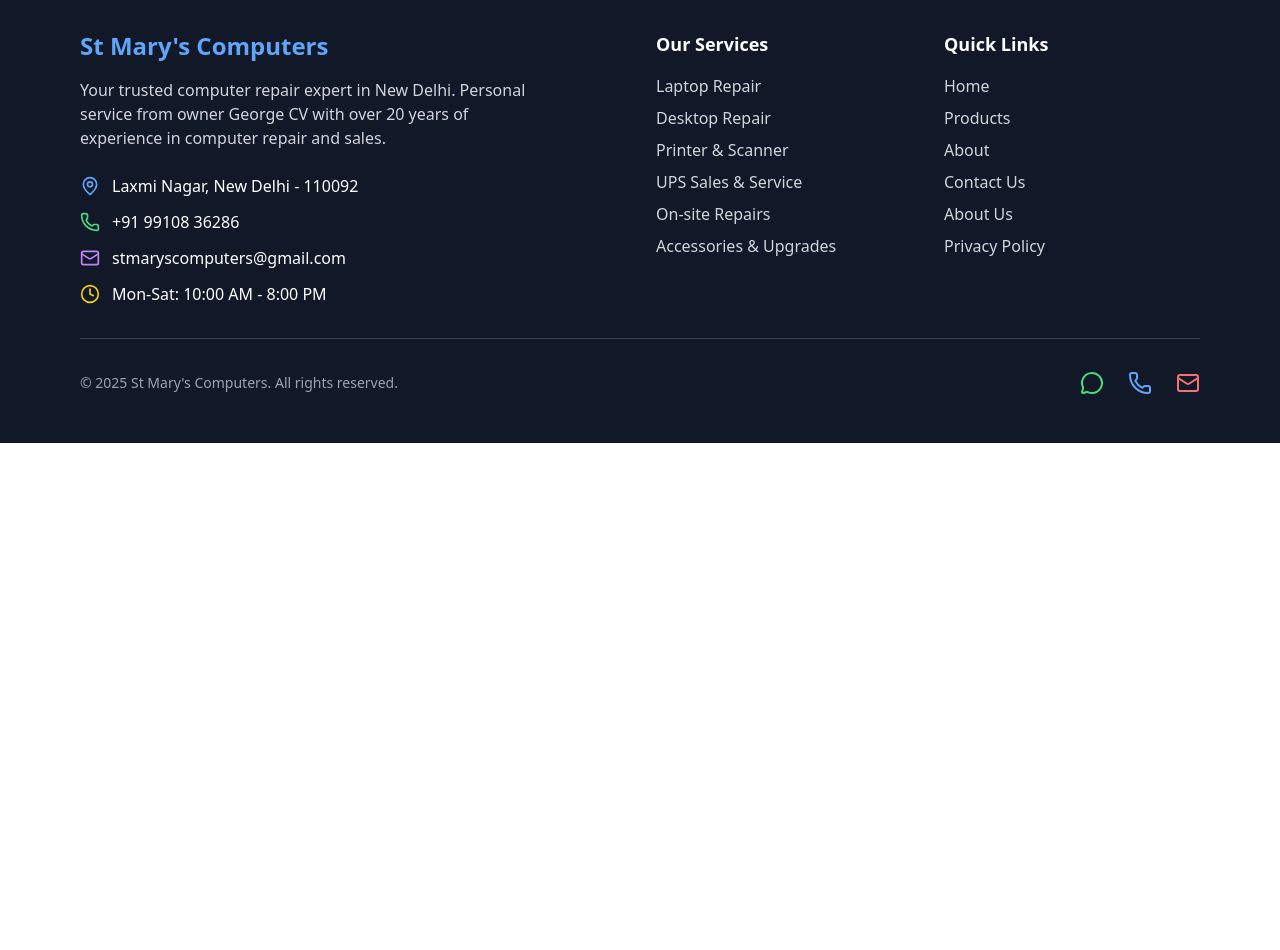
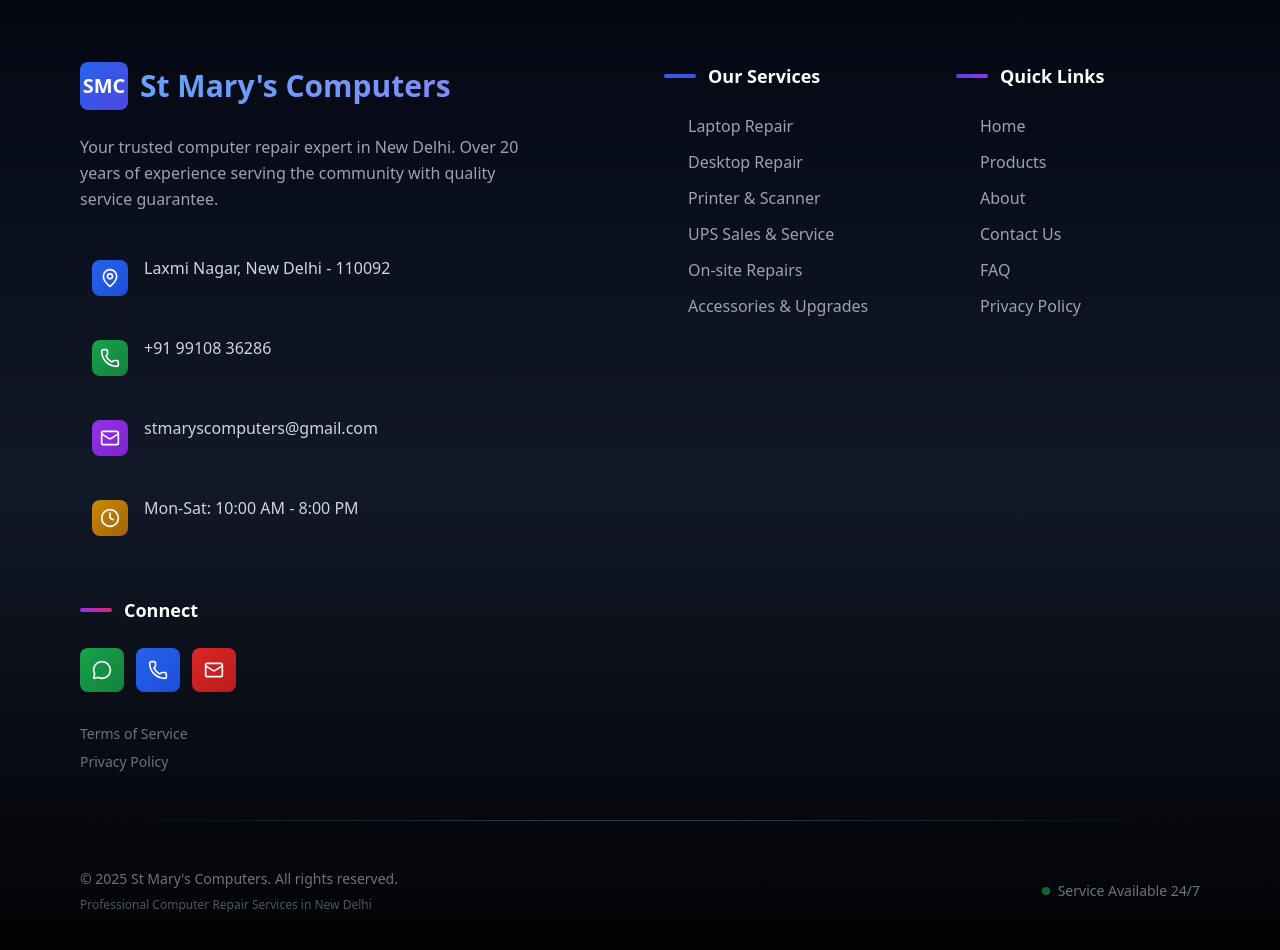
Before and after one commit to dariogeorge21/st-marys-computers, a Next.js app: page / in a window 1280 px wide. Shown: the part 5260-6210 px from the top of the page. Before the commit the page ends 5703 px from the top, so only its background shows below. Built offline with nearby package versions, Linux system fonts and the light colour scheme.

Commit message:
Revamp footer component with enhanced styling, improved layout, and updated contact information for better user engagement

```diff
--- a/components/footer.tsx
+++ b/components/footer.tsx
@@ -1,146 +1,213 @@
-import { Phone, MessageCircle, MapPin, Mail, Clock } from "lucide-react";
+import { Phone, MessageCircle, MapPin, Mail, Clock, ArrowRight } from "lucide-react";
 import Link from "next/link";
 
 export function Footer() {
   return (
-    <footer className="bg-gray-900 text-white">
-      <div className="max-w-6xl mx-auto px-4 py-12">
-        <div className="grid md:grid-cols-4 gap-8">
+    <footer className="relative bg-gradient-to-b from-gray-950 via-gray-900 to-black text-white overflow-hidden">
+      {/* Decorative background elements */}
+      <div className="absolute inset-0 overflow-hidden pointer-events-none">
+        <div className="absolute bottom-0 right-0 w-96 h-96 bg-blue-600/10 rounded-full mix-blend-multiply filter blur-3xl opacity-30"></div>
+        <div className="absolute top-0 left-0 w-80 h-80 bg-indigo-600/10 rounded-full mix-blend-multiply filter blur-3xl opacity-30"></div>
+      </div>
+
+      <div className="relative z-10">
+        <div className="max-w-6xl mx-auto px-4 py-16 sm:py-20">
+          <div className="grid grid-cols-1 sm:grid-cols-2 md:grid-cols-4 gap-8 sm:gap-12">
             {/* Company Info */}
-          <div className="md:col-span-2">
-            <h3 className="text-2xl font-bold text-blue-400 mb-4">
+            <div className="md:col-span-2 animate-fade-in">
+              <div className="flex items-center gap-3 mb-6">
+                <div className="w-12 h-12 bg-gradient-to-br from-blue-600 to-indigo-600 rounded-lg flex items-center justify-center">
+                  <span className="text-xl font-bold">SMC</span>
+                </div>
+                <h3 className="text-2xl sm:text-3xl font-bold bg-clip-text text-transparent bg-gradient-to-r from-blue-400 to-indigo-400">
                   St Mary&apos;s Computers
                 </h3>
-            <p className="text-gray-300 mb-6 max-w-md">
-              Your trusted computer repair expert in New Delhi. Personal service from owner George CV
-              with over 20 years of experience in computer repair and sales.
+              </div>
+              <p className="text-gray-400 mb-8 max-w-md leading-relaxed">
+                Your trusted computer repair expert in New Delhi. Over 20 years of experience serving the community with quality service guarantee.
               </p>
-            <div className="space-y-3">
-              <div className="flex items-center gap-3">
-                <MapPin className="w-5 h-5 text-blue-400" />
-                <span>Laxmi Nagar, New Delhi - 110092</span>
+              <div className="space-y-4">
+                <div className="flex items-start gap-4 group p-3 rounded-lg hover:bg-white/5 transition-colors">
+                  <div className="p-2 bg-gradient-to-br from-blue-600 to-blue-700 rounded-lg group-hover:scale-110 transition-transform flex-shrink-0 mt-1">
+                    <MapPin className="w-5 h-5" />
                   </div>
-              <div className="flex items-center gap-3">
-                <Phone className="w-5 h-5 text-green-400" />
-                <a href="tel:+919910836286" className="hover:text-blue-300">
+                  <span className="text-gray-300 group-hover:text-blue-300 transition-colors">Laxmi Nagar, New Delhi - 110092</span>
+                </div>
+                <div className="flex items-start gap-4 group p-3 rounded-lg hover:bg-white/5 transition-colors">
+                  <div className="p-2 bg-gradient-to-br from-green-600 to-green-700 rounded-lg group-hover:scale-110 transition-transform flex-shrink-0 mt-1">
+                    <Phone className="w-5 h-5" />
+                  </div>
+                  <a href="tel:+919910836286" className="text-gray-300 group-hover:text-green-300 transition-colors font-medium">
                     +91 99108 36286
                   </a>
                 </div>
-              <div className="flex items-center gap-3">
-                <Mail className="w-5 h-5 text-purple-400" />
-                <a href="mailto:stmaryscomputers@gmail.com" className="hover:text-blue-300">
+                <div className="flex items-start gap-4 group p-3 rounded-lg hover:bg-white/5 transition-colors">
+                  <div className="p-2 bg-gradient-to-br from-purple-600 to-purple-700 rounded-lg group-hover:scale-110 transition-transform flex-shrink-0 mt-1">
+                    <Mail className="w-5 h-5" />
+                  </div>
+                  <a href="mailto:stmaryscomputers@gmail.com" className="text-gray-300 group-hover:text-purple-300 transition-colors font-medium">
                     stmaryscomputers@gmail.com
                   </a>
                 </div>
-              <div className="flex items-center gap-3">
-                <Clock className="w-5 h-5 text-yellow-400" />
-                <span>Mon-Sat: 10:00 AM - 8:00 PM</span>
+                <div className="flex items-start gap-4 group p-3 rounded-lg hover:bg-white/5 transition-colors">
+                  <div className="p-2 bg-gradient-to-br from-yellow-600 to-yellow-700 rounded-lg group-hover:scale-110 transition-transform flex-shrink-0 mt-1">
+                    <Clock className="w-5 h-5" />
+                  </div>
+                  <span className="text-gray-300 group-hover:text-yellow-300 transition-colors">Mon-Sat: 10:00 AM - 8:00 PM</span>
                 </div>
               </div>
             </div>
 
             {/* Services */}
-          <div>
-            <h4 className="text-lg font-semibold mb-4">Our Services</h4>
-            <ul className="space-y-2 text-gray-300">
+            <div className="animate-fade-in" style={{animationDelay: '100ms'}}>
+              <div className="flex items-center gap-3 mb-6">
+                <div className="h-1 w-8 bg-gradient-to-r from-blue-600 to-indigo-600 rounded-full"></div>
+                <h4 className="text-lg font-bold text-white">Our Services</h4>
+              </div>
+              <ul className="space-y-3">
                 <li>
-                <Link href="/services/laptop-repair" className="hover:text-blue-300">
-                  Laptop Repair
+                  <Link href="/services/laptop-repair" className="text-gray-400 hover:text-blue-400 transition-colors flex items-center gap-2 group">
+                    <ArrowRight className="w-4 h-4 opacity-0 group-hover:opacity-100 transition-all transform group-hover:translate-x-1" />
+                    <span>Laptop Repair</span>
                   </Link>
                 </li>
                 <li>
-                <Link href="/services/desktop-repair" className="hover:text-blue-300">
-                  Desktop Repair
+                  <Link href="/services/desktop-repair" className="text-gray-400 hover:text-blue-400 transition-colors flex items-center gap-2 group">
+                    <ArrowRight className="w-4 h-4 opacity-0 group-hover:opacity-100 transition-all transform group-hover:translate-x-1" />
+                    <span>Desktop Repair</span>
                   </Link>
                 </li>
                 <li>
-                <Link href="/services/printer-repair" className="hover:text-blue-300">
-                  Printer & Scanner
+                  <Link href="/services/printer-repair" className="text-gray-400 hover:text-blue-400 transition-colors flex items-center gap-2 group">
+                    <ArrowRight className="w-4 h-4 opacity-0 group-hover:opacity-100 transition-all transform group-hover:translate-x-1" />
+                    <span>Printer & Scanner</span>
                   </Link>
                 </li>
                 <li>
-                <Link href="/services/ups-service" className="hover:text-blue-300">
-                  UPS Sales & Service
+                  <Link href="/services/ups-service" className="text-gray-400 hover:text-blue-400 transition-colors flex items-center gap-2 group">
+                    <ArrowRight className="w-4 h-4 opacity-0 group-hover:opacity-100 transition-all transform group-hover:translate-x-1" />
+                    <span>UPS Sales & Service</span>
                   </Link>
                 </li>
                 <li>
-                <Link href="/services/onsite-repair" className="hover:text-blue-300">
-                  On-site Repairs
+                  <Link href="/services/onsite-repair" className="text-gray-400 hover:text-blue-400 transition-colors flex items-center gap-2 group">
+                    <ArrowRight className="w-4 h-4 opacity-0 group-hover:opacity-100 transition-all transform group-hover:translate-x-1" />
+                    <span>On-site Repairs</span>
                   </Link>
                 </li>
                 <li>
-                <Link href="/services/accessories" className="hover:text-blue-300">
-                  Accessories & Upgrades
+                  <Link href="/services/accessories" className="text-gray-400 hover:text-blue-400 transition-colors flex items-center gap-2 group">
+                    <ArrowRight className="w-4 h-4 opacity-0 group-hover:opacity-100 transition-all transform group-hover:translate-x-1" />
+                    <span>Accessories & Upgrades</span>
                   </Link>
                 </li>
               </ul>
             </div>
 
             {/* Quick Links */}
-          <div>
-            <h4 className="text-lg font-semibold mb-4">Quick Links</h4>
-            <ul className="space-y-2 text-gray-300">
+            <div className="animate-fade-in" style={{animationDelay: '200ms'}}>
+              <div className="flex items-center gap-3 mb-6">
+                <div className="h-1 w-8 bg-gradient-to-r from-indigo-600 to-purple-600 rounded-full"></div>
+                <h4 className="text-lg font-bold text-white">Quick Links</h4>
+              </div>
+              <ul className="space-y-3">
                 <li>
-                <Link href="/" className="hover:text-blue-300">
-                  Home
+                  <Link href="/" className="text-gray-400 hover:text-indigo-400 transition-colors flex items-center gap-2 group">
+                    <ArrowRight className="w-4 h-4 opacity-0 group-hover:opacity-100 transition-all transform group-hover:translate-x-1" />
+                    <span>Home</span>
                   </Link>
                 </li>
                 <li>
-                <Link href="/products" className="hover:text-blue-300">
-                  Products
+                  <Link href="/products" className="text-gray-400 hover:text-indigo-400 transition-colors flex items-center gap-2 group">
+                    <ArrowRight className="w-4 h-4 opacity-0 group-hover:opacity-100 transition-all transform group-hover:translate-x-1" />
+                    <span>Products</span>
                   </Link>
                 </li>
                 <li>
-                <Link href="/about" className="hover:text-blue-300">
-                  About
+                  <Link href="/about" className="text-gray-400 hover:text-indigo-400 transition-colors flex items-center gap-2 group">
+                    <ArrowRight className="w-4 h-4 opacity-0 group-hover:opacity-100 transition-all transform group-hover:translate-x-1" />
+                    <span>About</span>
                   </Link>
                 </li>
                 <li>
-                <Link href="/contact" className="hover:text-blue-300">
-                  Contact Us
+                  <Link href="/contact" className="text-gray-400 hover:text-indigo-400 transition-colors flex items-center gap-2 group">
+                    <ArrowRight className="w-4 h-4 opacity-0 group-hover:opacity-100 transition-all transform group-hover:translate-x-1" />
+                    <span>Contact Us</span>
                   </Link>
                 </li>
                 <li>
-                <Link href="/about" className="hover:text-blue-300">
-                  About Us
+                  <Link href="/faq" className="text-gray-400 hover:text-indigo-400 transition-colors flex items-center gap-2 group">
+                    <ArrowRight className="w-4 h-4 opacity-0 group-hover:opacity-100 transition-all transform group-hover:translate-x-1" />
+                    <span>FAQ</span>
                   </Link>
                 </li>
                 <li>
-                <Link href="/privacy-policy" className="hover:text-blue-300">
-                  Privacy Policy
+                  <Link href="/privacy-policy" className="text-gray-400 hover:text-indigo-400 transition-colors flex items-center gap-2 group">
+                    <ArrowRight className="w-4 h-4 opacity-0 group-hover:opacity-100 transition-all transform group-hover:translate-x-1" />
+                    <span>Privacy Policy</span>
                   </Link>
                 </li>
               </ul>
             </div>
+
+            {/* Social & Legal */}
+            <div className="animate-fade-in" style={{animationDelay: '300ms'}}>
+              <div className="flex items-center gap-3 mb-6">
+                <div className="h-1 w-8 bg-gradient-to-r from-purple-600 to-pink-600 rounded-full"></div>
+                <h4 className="text-lg font-bold text-white">Connect</h4>
               </div>
-
-        {/* Bottom section */}
-        <div className="border-t border-gray-700 mt-8 pt-8">
-          <div className="flex flex-col md:flex-row justify-between items-center">
-            <p className="text-gray-400 text-sm">
-              © 2025 St Mary&apos;s Computers. All rights reserved.
-            </p>
-            <div className="flex gap-6 mt-4 md:mt-0">
+              <div className="flex flex-wrap gap-3 mb-8">
                 <a
                   href="https://wa.me/919910836286"
                   target="_blank"
                   rel="noopener noreferrer"
-                className="text-green-400 hover:text-green-300"
+                  className="p-3 bg-gradient-to-br from-green-600 to-green-700 hover:from-green-500 hover:to-green-600 rounded-lg transition-all transform hover:scale-110 hover:shadow-lg"
+                  title="WhatsApp"
                 >
-                <MessageCircle className="w-6 h-6" />
+                  <MessageCircle className="w-5 h-5" />
                 </a>
                 <a
                   href="tel:+919910836286"
-                className="text-blue-400 hover:text-blue-300"
+                  className="p-3 bg-gradient-to-br from-blue-600 to-blue-700 hover:from-blue-500 hover:to-blue-600 rounded-lg transition-all transform hover:scale-110 hover:shadow-lg"
+                  title="Phone"
                 >
-                <Phone className="w-6 h-6" />
+                  <Phone className="w-5 h-5" />
                 </a>
                 <a
                   href="mailto:stmaryscomputers@gmail.com"
-                className="text-red-400 hover:text-red-300"
+                  className="p-3 bg-gradient-to-br from-red-600 to-red-700 hover:from-red-500 hover:to-red-600 rounded-lg transition-all transform hover:scale-110 hover:shadow-lg"
+                  title="Email"
                 >
-                <Mail className="w-6 h-6" />
+                  <Mail className="w-5 h-5" />
                 </a>
+              </div>
+              <div className="space-y-2">
+                <Link href="/terms-of-service" className="text-sm text-gray-500 hover:text-gray-300 transition-colors block">
+                  Terms of Service
+                </Link>
+                <Link href="/privacy-policy" className="text-sm text-gray-500 hover:text-gray-300 transition-colors block">
+                  Privacy Policy
+                </Link>
+              </div>
+            </div>
+          </div>
+
+          {/* Divider */}
+          <div className="my-12 h-px bg-gradient-to-r from-transparent via-gray-700 to-transparent"></div>
+
+          {/* Bottom section */}
+          <div className="flex flex-col sm:flex-row justify-between items-center gap-6 animate-fade-in" style={{animationDelay: '400ms'}}>
+            <div className="text-center sm:text-left">
+              <p className="text-gray-500 text-sm">
+                © 2025 St Mary&apos;s Computers. All rights reserved.
+              </p>
+              <p className="text-gray-600 text-xs mt-2">
+                Professional Computer Repair Services in New Delhi
+              </p>
+            </div>
+            <div className="flex items-center gap-2 text-gray-500 text-sm">
+              <span className="w-2 h-2 rounded-full bg-green-500 animate-pulse"></span>
+              <span>Service Available 24/7</span>
             </div>
           </div>
         </div>
```
Lines whose indentation alone changed are shown as unchanged.
